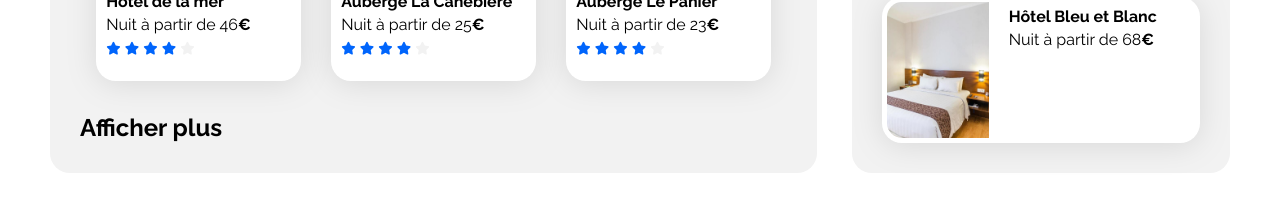
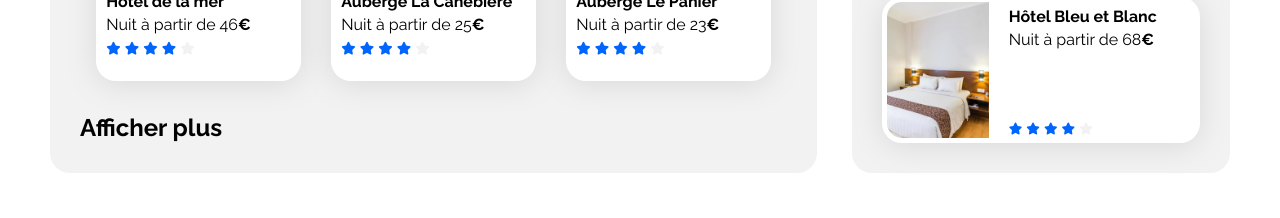
Before and after one commit to ModanDahdouh/Projet-3-OC, a plain HTML site: page index.html in a window 1280 px wide. Shown: the part 860-1078 px from the top of the page. Drawn offline with Linux system fonts and the light colour scheme.

Commit message:
modif etoile

```diff
--- a/index.html
+++ b/index.html
@@ -259,11 +259,11 @@
                                     <p class="card-subtitle">Nuit à partir de 68<span class="euro">€</span></p>
                                 </div>
                                 <div class="card-rating">
-                                    <i class="fa-xs fa-solid" aria-hidden="true"></i>
-                                    <i class="fa-xs fa-solid" aria-hidden="true"></i>
-                                    <i class="fa-xs fa-solid" aria-hidden="true"></i>
-                                    <i class="fa-xs fa-solid" aria-hidden="true"></i>
-                                    <i class="fa-xs fa-solid etoile-grey" aria-hidden="true"></i>
+                                    <i class="fa-xs fa-solid fa-star" aria-hidden="true"></i>
+                                    <i class="fa-xs fa-solid fa-star" aria-hidden="true"></i>
+                                    <i class="fa-xs fa-solid fa-star" aria-hidden="true"></i>
+                                    <i class="fa-xs fa-solid fa-star" aria-hidden="true"></i>
+                                    <i class="fa-xs fa-solid fa-star neutral-star etoile-grey" aria-hidden="true"></i>
                                     <span class="sr-only">Note de 4 sur 5</span>
                                 </div>
                             </div>
```
